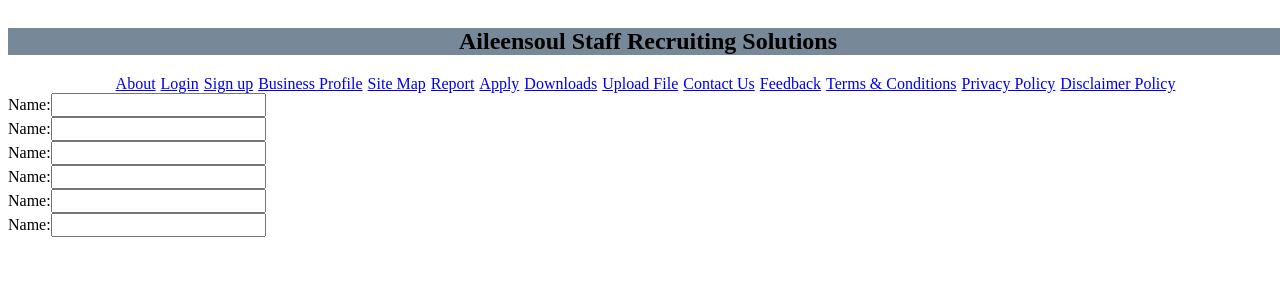
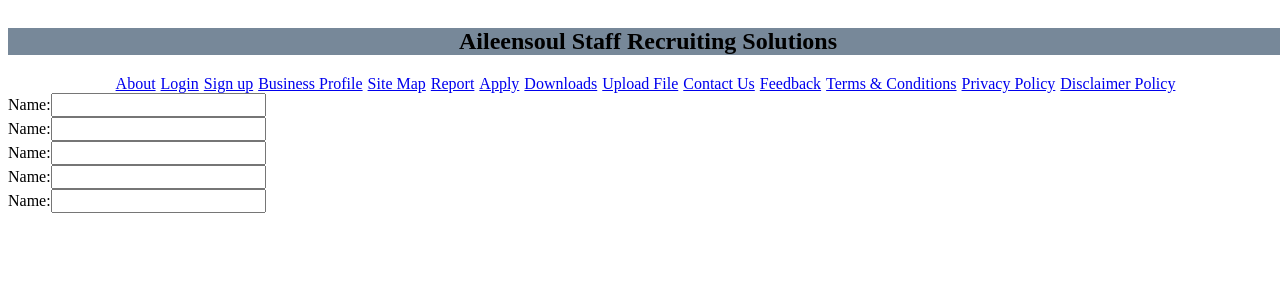
Before and after one commit to mgpathi/UploadFile, an Angular app: page /menu in a window 1280 px wide. Shown: the top 300 px of the page. Built offline with nearby package versions, Linux system fonts and the light colour scheme.

Commit message:
Menu list verified

```diff
--- a/src/app/menulist/menulist.component.html
+++ b/src/app/menulist/menulist.component.html
@@ -19,8 +19,4 @@
     <label class="form-input">Name:</label>
     <input class="form-group" type="text">
   </div>
-  <div class="col-md-3">
-    <label class="form-input">Name:</label>
-    <input class="form-group" type="text">
-  </div>
 </div>
```
